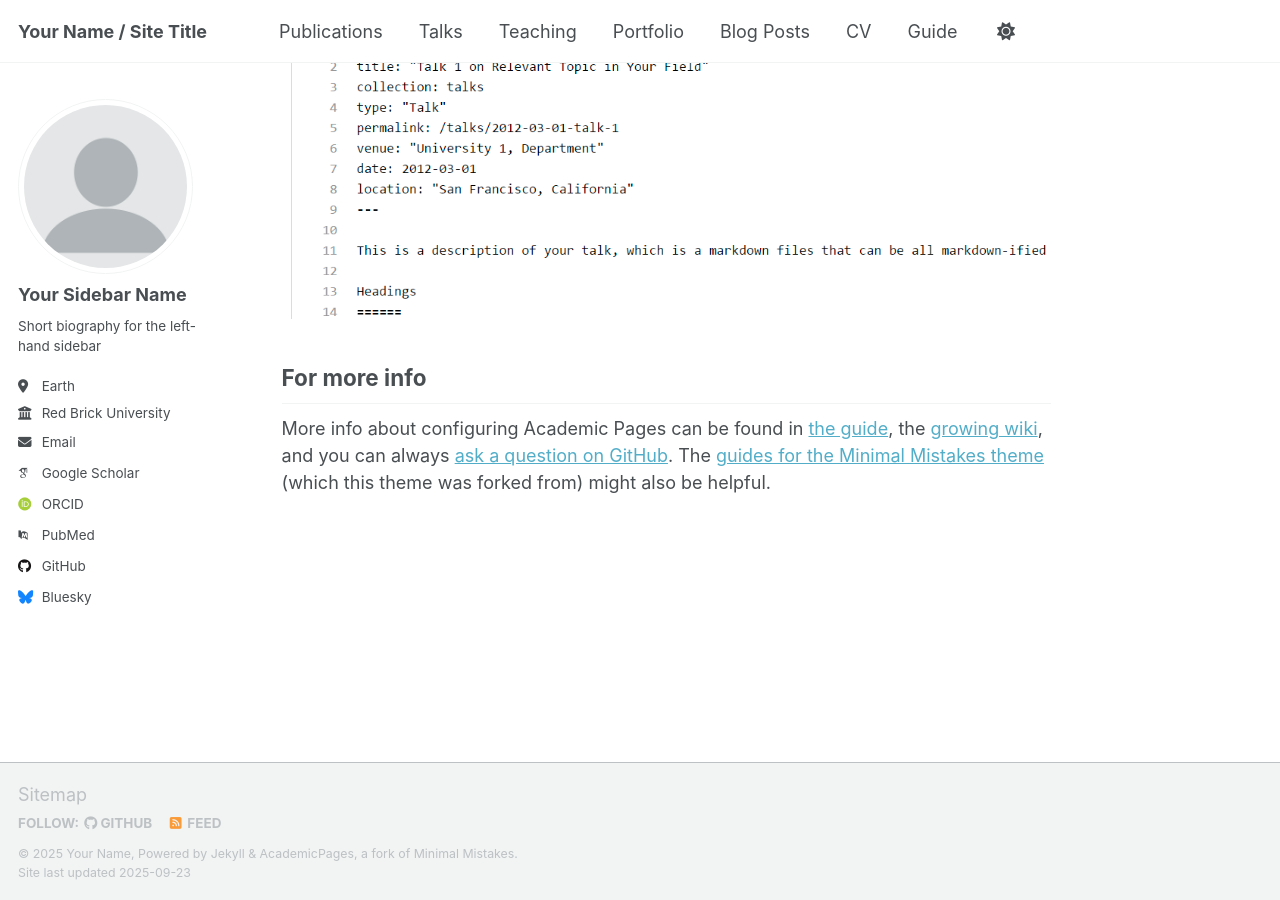
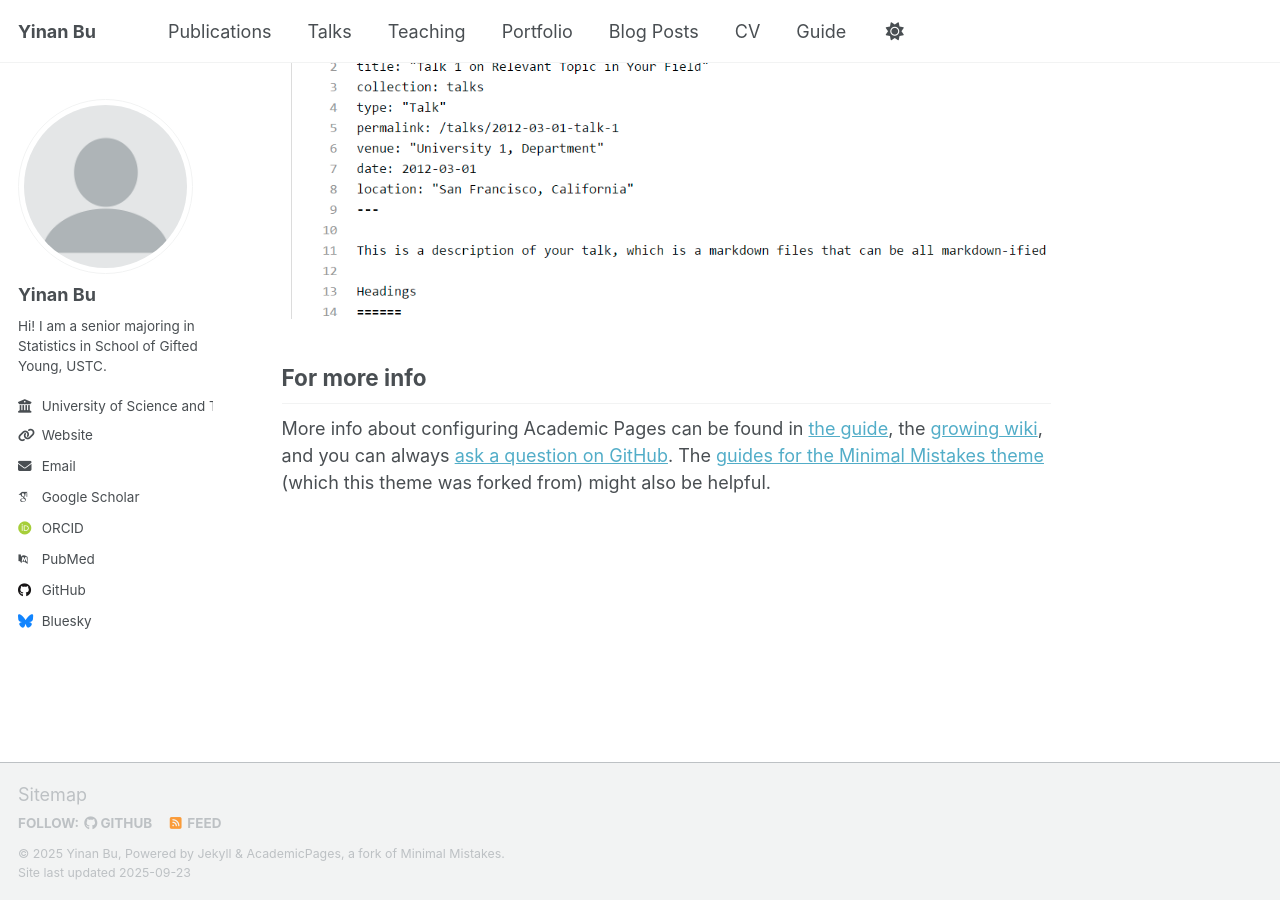
Before and after one commit to yinanbu/yinanbu.github.io, a Jekyll site: the page built from _pages/about.md, in a window 1280 px wide and 900 px high, scrolled down 2880 px. Built offline with Jekyll 4.4.1, drawn with Linux system fonts in a browser that asks for light colours; some web fonts are replaced; a script that is not in the unit is left out.

Commit message:
Update _config.yml

```diff
--- a/_config.yml
+++ b/_config.yml
@@ -9,11 +9,11 @@
 # Basic Site Settings
 locale                   : "en-US"
 site_theme               : "default" # Currently available options are "default", "air"
-title                    : "Your Name / Site Title"
+title                    : "Yinan Bu"
 title_separator          : "-"
-name                     : &name "Your Name"
+name                     : &name "Yinan Bu"
 description              : &description "Your Name's academic portfolio"   # Update this with a general description of your site, this is the default if not overridden by a page
-url                      : https://academicpages.github.io # The base hostname & protocol for your site e.g. "https://[your GitHub username].github.io",
+url                      : https://yinanbu.github.io # The base hostname & protocol for your site e.g. "https://[your GitHub username].github.io",
                                                            # or if you already have some other page hosted on Github then use "https://[your GitHub username].github.io/[Your Repo Name]"
 baseurl                  : "" # the subpath of your site, e.g. "/blog"
 repository               : "academicpages/academicpages.github.io"
@@ -24,13 +24,13 @@ repository               : "academicpages/academicpages.github.io"
 author:
   # Biographic information
   avatar           : "profile.png"
-  name             : "Your Sidebar Name"
+  name             : "Yinan Bu"
   pronouns         : # example: "she/her"
-  bio              : "Short biography for the left-hand sidebar"
-  location         : "Earth"
-  employer         : "Red Brick University"
-  uri              : # URL
-  email            : "none@example.org"
+  bio              : "Hi! I am a senior majoring in Statistics in School of Gifted Young, USTC."
+  # location         : ""
+  employer         : "University of Science and Technology of China"
+  uri              : "https://en.ustc.edu.cn/"# URL
+  email            : "ynbu1002@gmail.com"
 
   # Academic websites
   academia         : # URL
```
